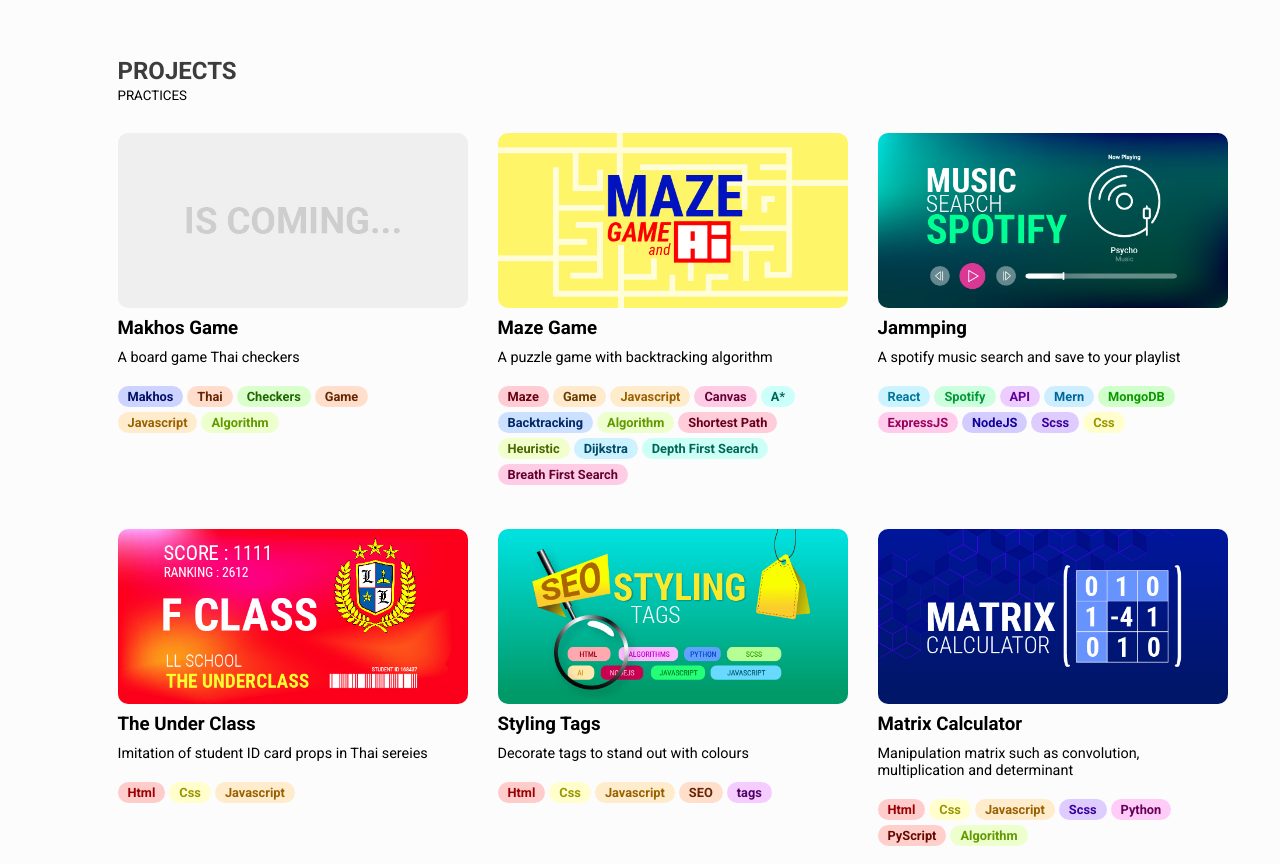
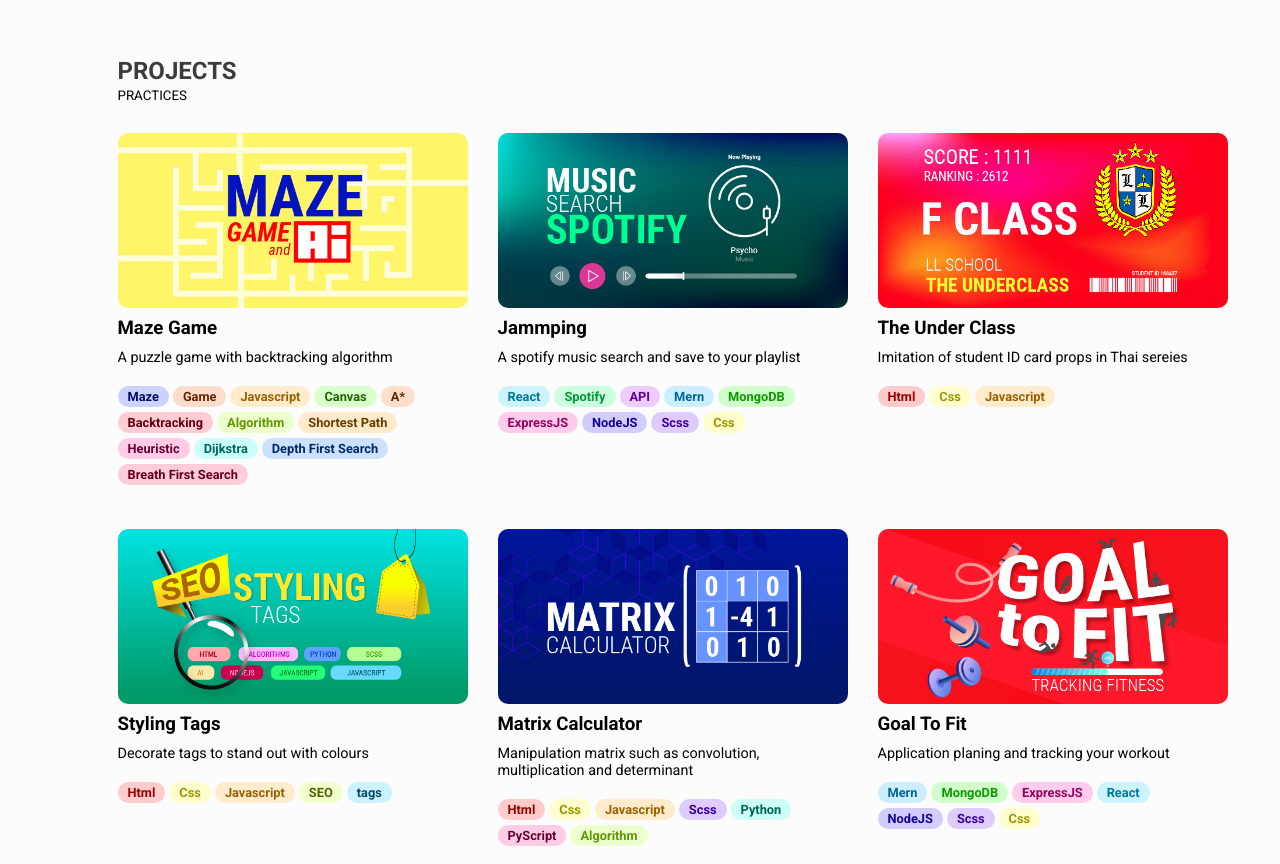
Before and after one commit to barrimos/barrimos.github.io, a website: page index.html in a window 1280 px wide. Shown: the part 1536-2400 px from the top of the page. Drawn offline with Linux system fonts and the light colour scheme.

Commit message:
update_resume_2024

```diff
--- a/index.html
+++ b/index.html
@@ -28,7 +28,7 @@
                                     <img src="./src/img/icon/zmlogo-page-15.png" alt="logo zixma">
                                 </div>
                                 <div class="btn d-none d-md-block">
-                                    <a href="./src/download/Prapas - Resume_EN_2023.pdf" class="Downloadresume" download>Download Resume</a>
+                                    <a href="./src/download/Prapas-Resume_EN.pdf" class="Downloadresume" download>Download Resume</a>
                                 </div>
                             </div>
                         </div>
--- a/src/data/projectItems.json
+++ b/src/data/projectItems.json
@@ -1,11 +1,4 @@
 [
-  {
-      "name": "iscoming",
-      "title": "Makhos Game",
-      "info": "A board game Thai checkers",
-      "tags": "Makhos, Thai, Checkers, Game, Javascript, Algorithm",
-      "link": "javascript:void(0)"
-  },
   {
       "name": "maze",
       "title": "Maze Game",
@@ -26,7 +19,7 @@
       "tags": "Html, Css, Javascript"
   },
   {
-      "name": "stylingtags",
+      "name": "stylingtag",
       "title": "Styling Tags",
       "info": "Decorate tags to stand out with colours",
       "tags": "Html, Css, Javascript, SEO, tags"
--- a/src/scripts/Components/Sidemenu.js
+++ b/src/scripts/Components/Sidemenu.js
@@ -160,7 +160,7 @@
           </a>
           <ul class="underlist">
               <li class="list-item list-treeview">
-                  <a href="${_}/download/Prapas - Resume_EN_2023.pdf" title="Download Resume" class="nav-link dlbtn-wraper" download>
+                  <a href="${_}/download/Prapas-Resume_EN.pdf" title="Download Resume" class="nav-link dlbtn-wraper" download>
                       <div class="nav-icon">
                           <img src="${_}/img/icon/zmlogo-page-03.png" alt="Resume EN">
                       </div>
@@ -168,7 +168,7 @@
                   </a>
               </li>
               <li class="list-item list-treeview">
-                  <a href="${_}/download/Prapas - Resume_TH_2023.pdf" title="Download Resume" class="nav-link dlbtn-wraper" download>
+                  <a href="${_}/download/Prapas-Resume_TH.pdf" title="Download Resume" class="nav-link dlbtn-wraper" download>
                       <div class="nav-icon">
                           <img src="${_}/img/icon/zmlogo-page-03.png" alt="Resume TH">
                       </div>
```
Also changed, not shown: src/img/cover/stylingtag.jpg (renamed from src/img/cover/stylingtags.jpg), 4 other files.
